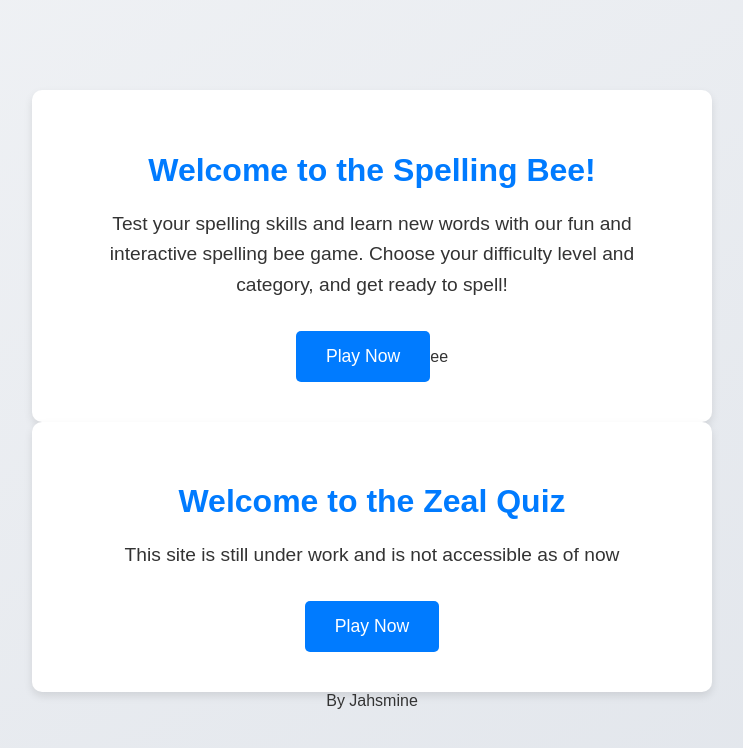
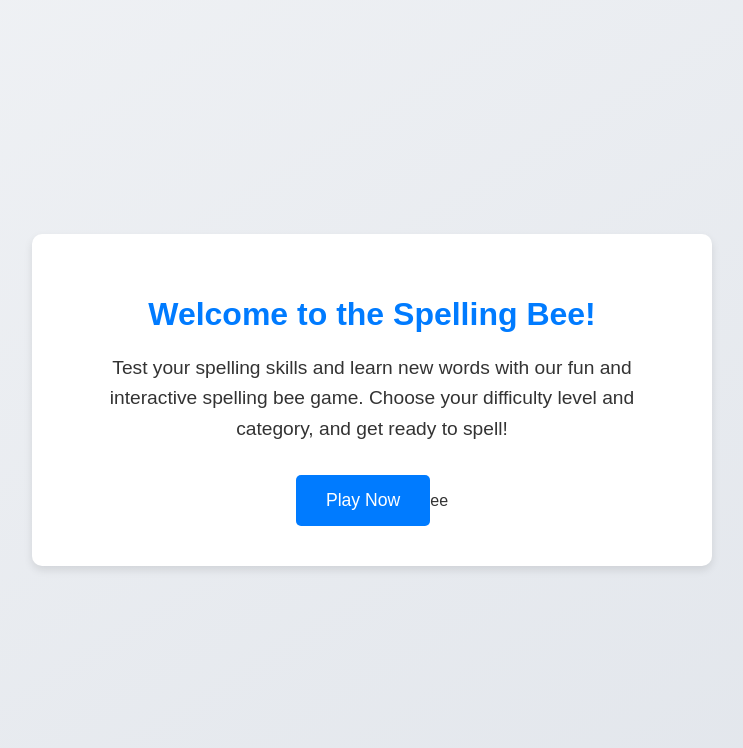
Before and after one commit to Jahs-mine/Quiz-Challenge, a plain HTML site: page index.html in a window 1280 px wide. Shown: the whole page, without its empty margins (268-1011 px from the left). Drawn offline with Linux system fonts and the light colour scheme.

Commit message:
comment out incomplete section

```diff
--- a/index.html
+++ b/index.html
@@ -91,13 +91,11 @@
       </p>
       <a href="spelling.html" class="cta-button">Play Now</a>ee
     </div>
-    <div class="container">
+   <!-- <div class="container">
       <h1>Welcome to the Zeal Quiz </h1>
       <p>
-        This site is still under work and is not accessible as of now
+
       </p>
       <a href="" class="cta-button">Play Now</a>
-
-    </div>
-    <footer>By Jahsmine</footer>
+    </div>-->
   </body>
```
